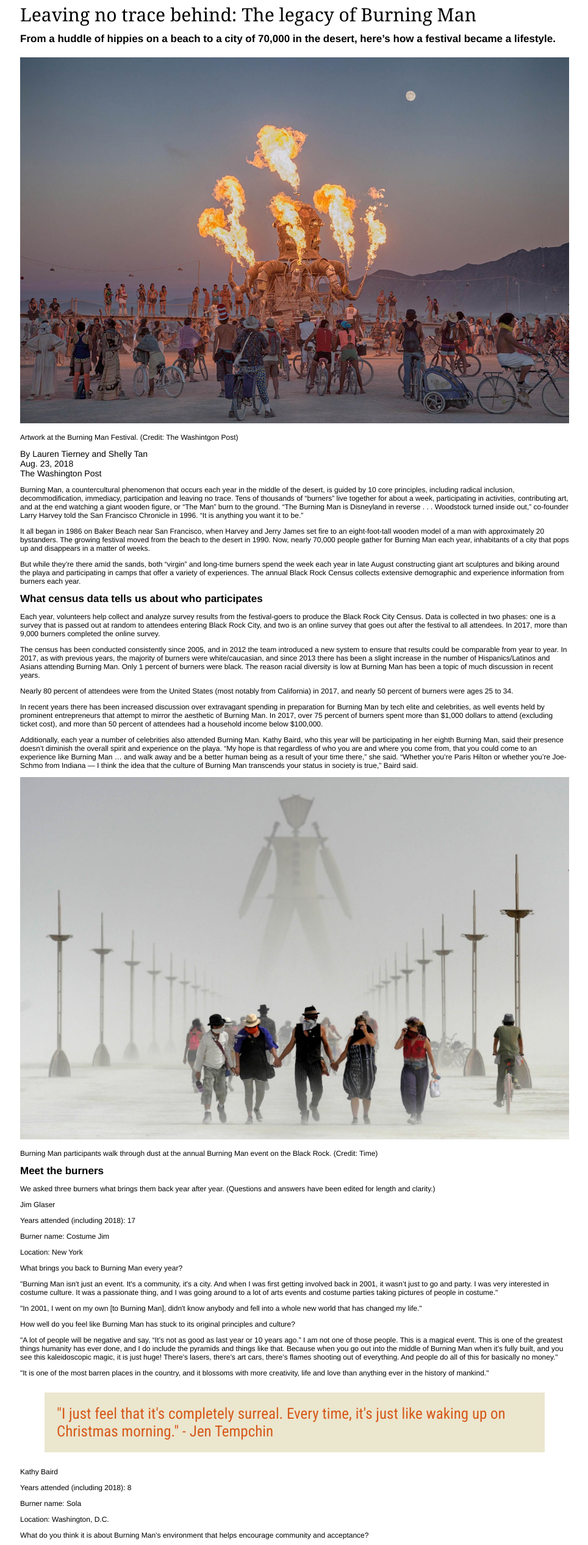
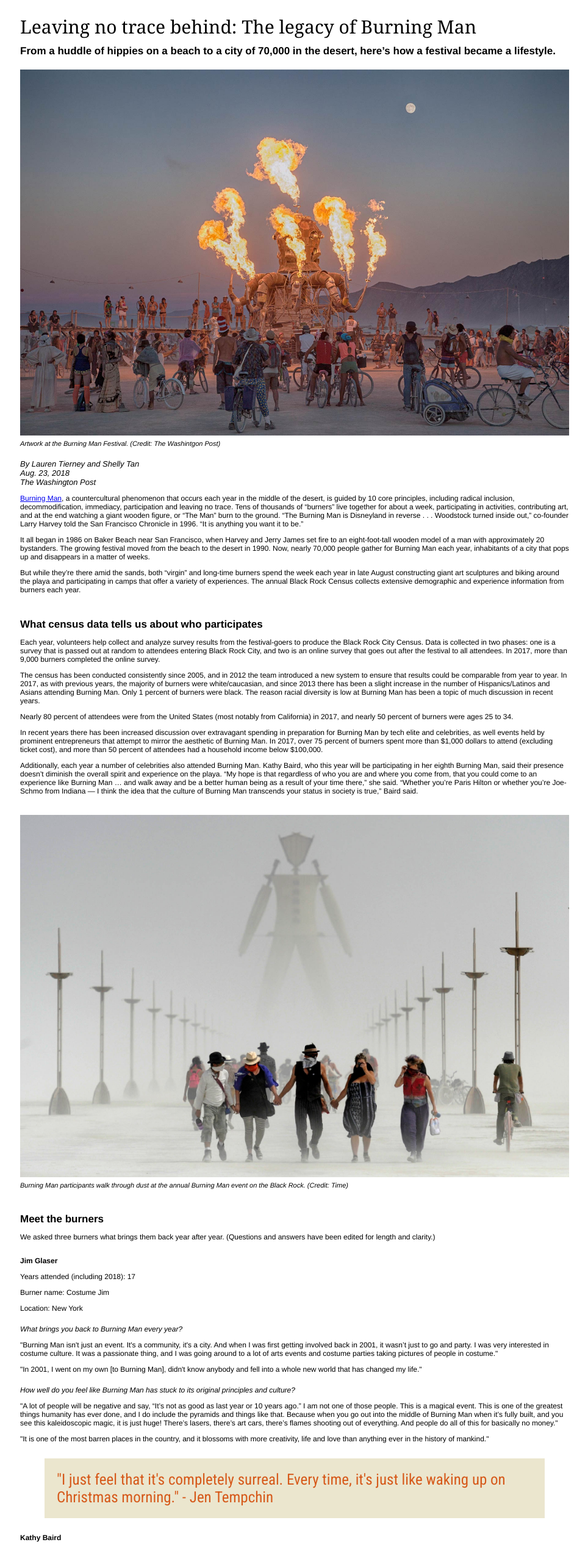
Before and after one commit to joe-ryan1/JoeRyan-Jour352, a plain HTML site: page midterm/index.html in a window 1280 px wide. Shown: the part 196-2729 px from the top of the page at 61% size, without its empty margins (157-1121 px from the left). Drawn offline with Linux system fonts and the light colour scheme.

Commit message:
more midterm changes

```diff
--- a/midterm/index.html
+++ b/midterm/index.html
@@ -35,7 +35,7 @@
 
 
 
-    <p>Burning Man, a countercultural phenomenon that occurs each year in the middle of the desert, is guided by 10 core principles, including radical inclusion, decommodification, immediacy, participation and leaving no trace. Tens of thousands of “burners” live together for about a week, participating in activities, contributing art, and at the end watching a giant wooden figure, or “The Man” burn to the ground. “The Burning Man is Disneyland in reverse . . . Woodstock turned inside out,” co-founder Larry Harvey told the San Francisco Chronicle in 1996. “It is anything you want it to be.”</p>
+    <p><a href="https://burningman.org/" target="_new">Burning Man</a>, a countercultural phenomenon that occurs each year in the middle of the desert, is guided by 10 core principles, including radical inclusion, decommodification, immediacy, participation and leaving no trace. Tens of thousands of “burners” live together for about a week, participating in activities, contributing art, and at the end watching a giant wooden figure, or “The Man” burn to the ground. “The Burning Man is Disneyland in reverse . . . Woodstock turned inside out,” co-founder Larry Harvey told the San Francisco Chronicle in 1996. “It is anything you want it to be.”</p>
 
 
     <p>It all began in 1986 on Baker Beach near San Francisco, when Harvey and Jerry James set fire to an eight-foot-tall wooden model of a man with approximately 20 bystanders. The growing festival moved from the beach to the desert in 1990. Now, nearly 70,000 people gather for Burning Man each year, inhabitants of a city that pops up and disappears in a matter of weeks.</p>
@@ -62,7 +62,7 @@
 
     <p>Additionally, each year a number of celebrities also attended Burning Man. Kathy Baird, who this year will be participating in her eighth Burning Man, said their presence doesn’t diminish the overall spirit and experience on the playa. “My hope is that regardless of who you are and where you come from, that you could come to an experience like Burning Man … and walk away and be a better human being as a result of your time there,” she said. “Whether you’re Paris Hilton or whether you’re Joe-Schmo from Indiana — I think the idea that the culture of Burning Man transcends your status in society is true,” Baird said.</p>
 
-    <img src="images/burning-man-time-photo.jpg" alt="People walking at Buring Man" width="900px">
+    <img src="images/burning-man-time-photo.jpg" alt="People walking at Buring Man" width="900px" class="bodyphoto">
     <p class="caption">Burning Man participants walk through dust at the annual Burning Man event on the Black Rock. (Credit: Time)</p>
 
     <div class="subhead">Meet the burners</div>
@@ -72,7 +72,7 @@
 
 
 
-    <p>Jim Glaser</p>
+    <p class="name">Jim Glaser</p>
 
 
     <p>Years attended (including 2018): 17</p>
@@ -84,7 +84,7 @@
     <p>Location: New York</p>
 
 
-    <p>What brings you back to Burning Man every year?</p>
+    <p class="question">What brings you back to Burning Man every year?</p>
 
 
     <p>"Burning Man isn't just an event. It's a community, it's a city. And when I was first getting involved back in 2001, it wasn’t just to go and party. I was very interested in costume culture. It was a passionate thing, and I was going around to a lot of arts events and costume parties taking pictures of people in costume."</p>
@@ -93,7 +93,7 @@
     <p>"In 2001, I went on my own [to Burning Man], didn't know anybody and fell into a whole new world that has changed my life."</p>
 
 
-    <p>How well do you feel like Burning Man has stuck to its original principles and culture?</p>
+    <p class="question">How well do you feel like Burning Man has stuck to its original principles and culture?</p>
 
 
     <p>"A lot of people will be negative and say, “It’s not as good as last year or 10 years ago.” I am not one of those people. This is a magical event. This is one of the greatest things humanity has ever done, and I do include the pyramids and things like that. Because when you go out into the middle of Burning Man when it’s fully built, and you see this kaleidoscopic magic, it is just huge! There’s lasers, there’s art cars, there’s flames shooting out of everything. And people do all of this for basically no money."</p>
@@ -103,7 +103,7 @@
 
     <blockquote>"I just feel that it's completely surreal. Every time, it's just like waking up on Christmas morning." - Jen Tempchin</blockquote>
 
-    <p>Kathy Baird</p>
+    <p class="name">Kathy Baird</p>
 
 
     <p>Years attended (including 2018): 8</p>
@@ -115,7 +115,7 @@
     <p>Location: Washington, D.C.</p>
 
 
-    <p>What do you think it is about Burning Man’s environment that helps encourage community and acceptance?</p>
+    <p class="question">What do you think it is about Burning Man’s environment that helps encourage community and acceptance?</p>
 
 
     <p>"It’s magic. There’s a magic to Black Rock City. The dust is magical. The art that people bring is magical. … We’re building our own environment, and we’re sleeping outdoors, and we’re providing our own resources and taking care of ourselves."</p>
@@ -124,7 +124,7 @@
     <p>"I think on a cultural level, it’s kind of a made-up city that happens once a year out there. I don’t know really what it is about it, but it’s a quality and a magic that is really hard to explain to people who haven’t been. There’s a level of realness and authenticity that you feel just upon walking into the festival itself."</p>
 
 
-    <p>Which of the 10 principles is most meaningful and important to you?</p>
+    <p class="question">Which of the 10 principles is most meaningful and important to you?</p>
 
 
     <p>"Right now, I feel pretty focused on radical inclusion, by nature of what I do for a living, who I am as a person, my ethnic background and where I come from. I'm Lakota Oneida, I'm a Native American."</p>
@@ -135,7 +135,7 @@
 
 
 
-    <p>Jen Tempchin</p>
+    <p class="name">Jen Tempchin</p>
 
 
     <p>Years attended (including 2018): 6</p>
@@ -147,7 +147,7 @@
     <p>Location: Kihei, Hawaii</p>
 
 
-    <p>What brings you back to Burning Man every year?</p>
+    <p class="question">What brings you back to Burning Man every year?</p>
 
 
     <p>"I just feel that it's completely surreal. Every time, it's just like waking up on Christmas morning. I go there and just look around — grown adults created this from scratch! It's a massive community where everybody is coming together to make this amazing event."</p>
@@ -156,7 +156,7 @@
     <p>"The creativity … like an art car that's a Pacman with five different little ghost cars, and they're chasing each other through the desert. Someone thought of this! Just, wow, that’s so cool."</p>
 
 
-    <p>Which of the 10 principles of Burning Man do you identify with the most?</p>
+    <p class="question">Which of the 10 principles of Burning Man do you identify with the most?</p>
 
 
     <p>"I would say “gifting” and “leave no trace.” Those are the two that call out to me during the Burn and then also off-playa."</p>
@@ -173,7 +173,7 @@
 
     <p>For those who want the Burning Man experience all year, there’s the Burning Man Regional Network, built from clusters of folks around the world who want to stay connected to their culture and principles.</p>
 
-    <img src="images/burning-man-map.png" alt="A map of Burning Man locations" width="900px">
+    <img src="images/burning-man-map.png" alt="A map of Burning Man locations" width="900px" class="bodyphoto">
     <p class="caption">Burning Man regional groups. (Credit: The Washington Post)</p>
 
     <p>Along with its global expansion, the original gathering itself may also be getting bigger. Burning Man is currently seeking a new 10-year permit from the Bureau of Land Management, which oversees the land where it takes place. The environmental impact statement associated with the proposal will examine a population size of 80,000 to 100,000 to assess the impacts to the playa and surrounding areas over the next 10 years. There are no immediate plans to increase the number of participants, but the impacts are being carefully evaluated.</p>
@@ -181,7 +181,9 @@
 
     <p>The art of Burning Man has also reached further than the Black Rock Desert. And this year in Washington, art and historical documents from Burning Man are being showcased in the Smithsonian’s Renwick Gallery. The exhibit is called “No Spectators,” a common saying on the playa that means active participation by all those in Black Rock City. No one is an audience member of the experience, but instead a part of the experience.</p>
 
-    <p>Related Items:</p>
+    <br>
+
+    <p id="related">Related Items:</p>
       <ul>
         <li>
           <a href="https://mynews4.com/news/local/burning-man-postpones-scheduled-ticket-sale-event" target="_new">Burning Man postpones scheduled ticket sale event</a>
--- a/midterm/stylesheet.css
+++ b/midterm/stylesheet.css
@@ -11,7 +11,7 @@ p {
 #headline {
   font-size: 30px;
   font-family: Georgia, serif;
-  margin-top: 20px;
+  margin-top: 40px;
   margin-bottom: 10px;
 }
 
@@ -19,15 +19,29 @@ p {
   font-size: 17px;
   font-family: Helvetica, Arial, sans-serif;
   font-weight: 600;
+  margin-top: 40px;
 }
 
 #mainsub {
   margin-bottom: 20px;
+  margin-top: 10px;
 }
 
 #byline, #date, #publication {
-  font-size: 14px;
+  font-size: 13px;
   font-family: Helvetica, Arial, sans-serif;
+  font-style: italic;
+}
+
+.caption {
+  margin-top: 3px;
+  margin-bottom: 20px;
+  font-style: italic;
+  font-size: 11px;
+}
+
+.bodyphoto {
+  margin-top: 20px;
 }
 
 /* This is the pullquote, which uses a font from Google Fonts and adds some color to the page */
@@ -38,3 +52,25 @@ blockquote {
   font-size: 25px;
   padding: 20px;
 }
+
+.name {
+  font-weight: 600;
+  margin-top: 25px;
+}
+
+.question{
+  font-style: italic;
+  margin-top: 20px;
+}
+
+#related {
+  font-style: italic;
+  font-weight: 600;
+}
+
+li {
+  padding: 5px;
+  font-size: 12px;
+  font-family: Helvetica, Arial, sans-serif;
+  font-weight: 600;
+}
```
